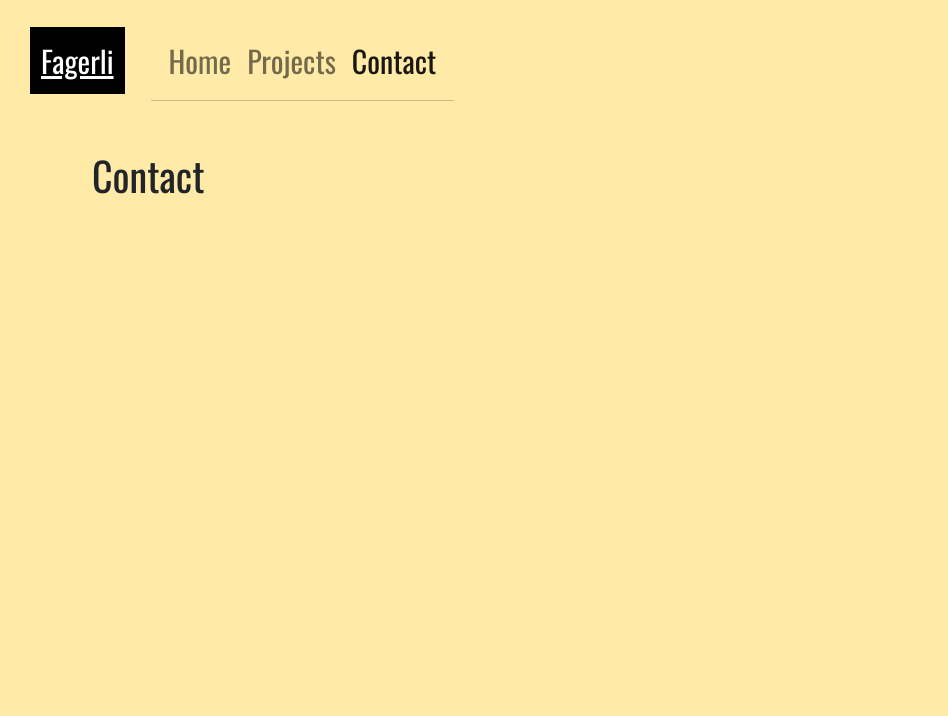
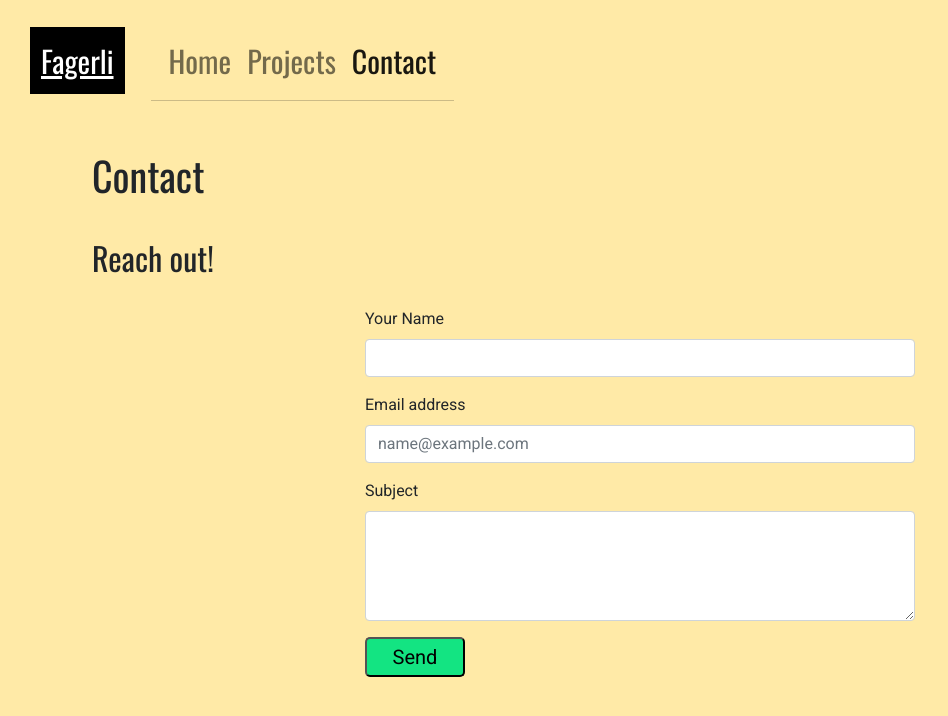
Before and after one commit to MagnusFagerli/NoroffFEU-Portf-2, a React (Create React App) app in the folder portfolio-2/: page /contact in a window 1280 px wide. Shown: the top 716 px of the page, without its empty margins (0-948 px from the left). Built offline with nearby package versions, Linux system fonts and the light colour scheme.

Commit message:
update
added contact form

```diff
--- a/portfolio-2/package.json
+++ b/portfolio-2/package.json
@@ -6,6 +6,7 @@
     "@fortawesome/fontawesome-svg-core": "^6.1.1",
     "@fortawesome/free-solid-svg-icons": "^6.1.1",
     "@fortawesome/react-fontawesome": "^0.1.18",
+    "@hookform/resolvers": "^2.8.10",
     "@testing-library/jest-dom": "^5.16.4",
     "@testing-library/react": "^13.3.0",
     "@testing-library/user-event": "^13.5.0",
@@ -13,10 +14,12 @@
     "react": "^18.1.0",
     "react-bootstrap": "^2.4.0",
     "react-dom": "^18.1.0",
+    "react-hook-form": "^7.31.3",
     "react-router-dom": "^6.3.0",
     "react-scripts": "5.0.1",
     "sass": "^1.52.1",
-    "web-vitals": "^2.1.4"
+    "web-vitals": "^2.1.4",
+    "yup": "^0.32.11"
   },
   "scripts": {
     "start": "react-scripts start",
--- a/portfolio-2/src/components/contact/Contact.js
+++ b/portfolio-2/src/components/contact/Contact.js
@@ -1,8 +1,16 @@
 import React from "react";
 import Header from "../headers/Header";
+import SubHeader from "../headers/SubHeader";
+import ContactForm from "./ContactForm";
 
 function Contact() {
-  return <Header>Contact</Header>;
+  return (
+    <>
+      <Header>Contact</Header>
+      <SubHeader>Reach out!</SubHeader>
+      <ContactForm />
+    </>
+  );
 }
 
 export default Contact;
--- /dev/null
+++ b/portfolio-2/src/components/contact/ContactForm.js
@@ -0,0 +1,66 @@
+import React from "react";
+import Button from "react-bootstrap/esm/Button";
+import { useForm } from "react-hook-form";
+import * as yup from "yup";
+import { yupResolver } from "@hookform/resolvers/yup";
+import Form from "react-bootstrap/Form";
+
+const schema = yup.object().shape({
+  name: yup
+    .string()
+    .required("Please enter your name")
+    .min(3, "Minimum 3 characters"),
+  email: yup
+    .string()
+    .required("Please enter a valid email address")
+    .email("Please enter a valid email address"),
+  message: yup
+    .string()
+    .required("Please provide a message for me!")
+    .min(10, "The message must be at least 10 characters"),
+});
+
+function ContactForm() {
+  const {
+    register,
+    handleSubmit,
+    formState: { errors },
+  } = useForm({
+    resolver: yupResolver(schema),
+  });
+
+  function onSubmit(data) {
+    console.log(data);
+  }
+  return (
+    <>
+      <Form onSubmit={handleSubmit(onSubmit)}>
+        <Form.Group className="mb-3" controlId="exampleForm.ControlInput1">
+          <Form.Label>Your Name</Form.Label>
+          <Form.Control type="name" {...register("name")} />
+          {errors.firstName && <span>{errors.name.message}</span>}
+        </Form.Group>
+
+        <Form.Group className="mb-3" controlId="exampleForm.ControlInput1">
+          <Form.Label>Email address</Form.Label>
+          <Form.Control
+            type="email"
+            placeholder="name@example.com"
+            {...register("email")}
+          />
+          {errors.email && <span>{errors.email.message}</span>}
+        </Form.Group>
+
+        <Form.Group className="mb-3" controlId="exampleForm.ControlTextarea1">
+          <Form.Label>Subject</Form.Label>
+          <Form.Control as="textarea" rows={4} {...register("message")} />
+          {errors.message && <span>{errors.message.message}</span>}
+        </Form.Group>
+
+        <button className="primary">Send</button>
+      </Form>
+    </>
+  );
+}
+
+export default ContactForm;
--- /dev/null
+++ b/portfolio-2/src/sass/partials/_contact.scss
@@ -0,0 +1,26 @@
+.form-error {
+	background: #fbb;
+	color: darkred;
+	padding: 0.5rem 1rem;
+	font-size: 18px;
+}
+
+Form {
+
+}
+
+.primary {
+    color: black;
+    background-color: #13e482;
+    border-radius: 5px;
+    width: 100px;
+    height: 40px;
+    font-size: 20px;
+}
+
+@media screen and (min-width: 768px) {
+    Form {
+        width: 550px;
+        margin: auto;
+    }
+}
--- a/portfolio-2/src/sass/partials/_typography.scss
+++ b/portfolio-2/src/sass/partials/_typography.scss
@@ -4,15 +4,11 @@ h1, h2, h3 {
     margin-bottom: 20px;
 }
 
-.navlink {
+.navlink, a {
     font-family: 'Oswald', sans-serif;
 }
 
-a {
-    font-family: 'Oswald', sans-serif;
-}
-
-p {
+p, .primary, form {
     font-family: 'Roboto', sans-serif;
 }
 
--- a/portfolio-2/src/sass/style.scss
+++ b/portfolio-2/src/sass/style.scss
@@ -3,3 +3,4 @@
 @import "partials/typography";
 @import "partials/cards";
 @import "partials/custom";
+@import "partials/contact";
```
Also changed, not shown: portfolio-2/src/common/FormError.js (added, +9 -0 lines), 1 other file (tests, documents, lock files or other folders).
